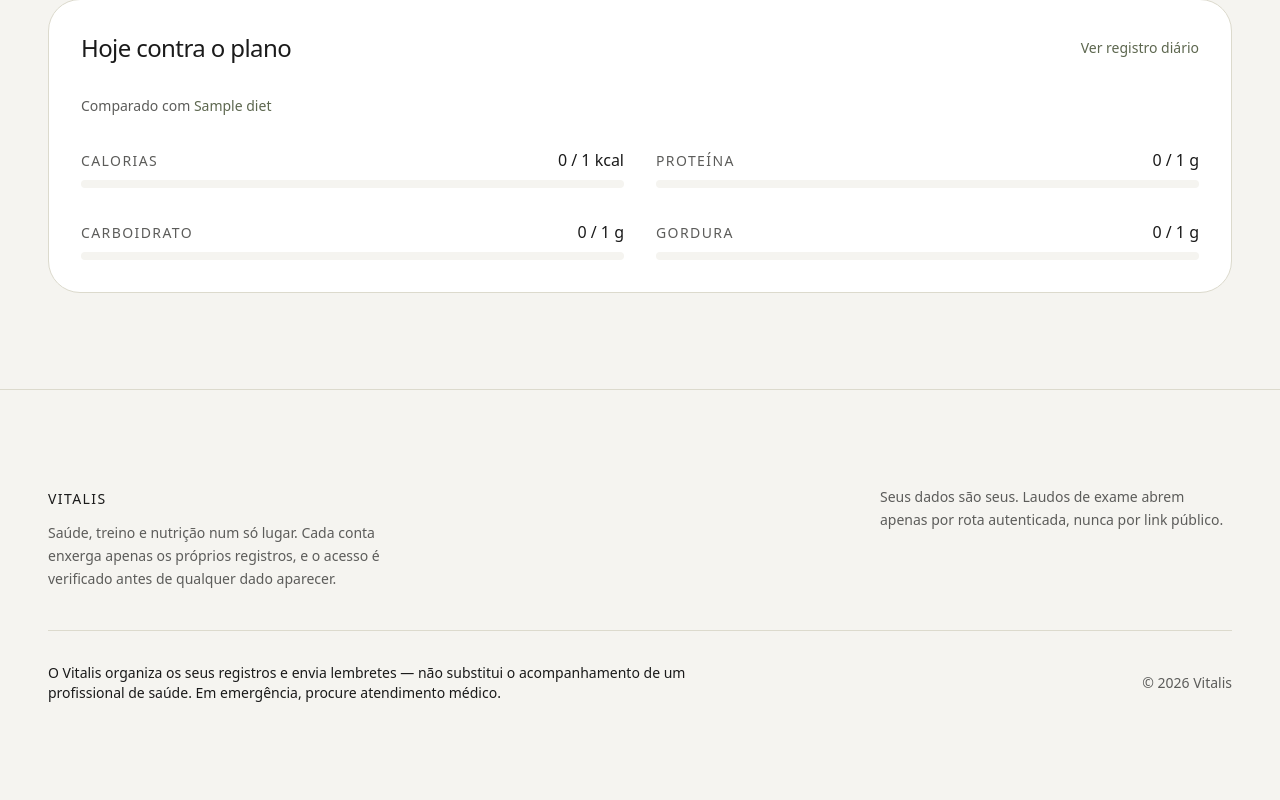
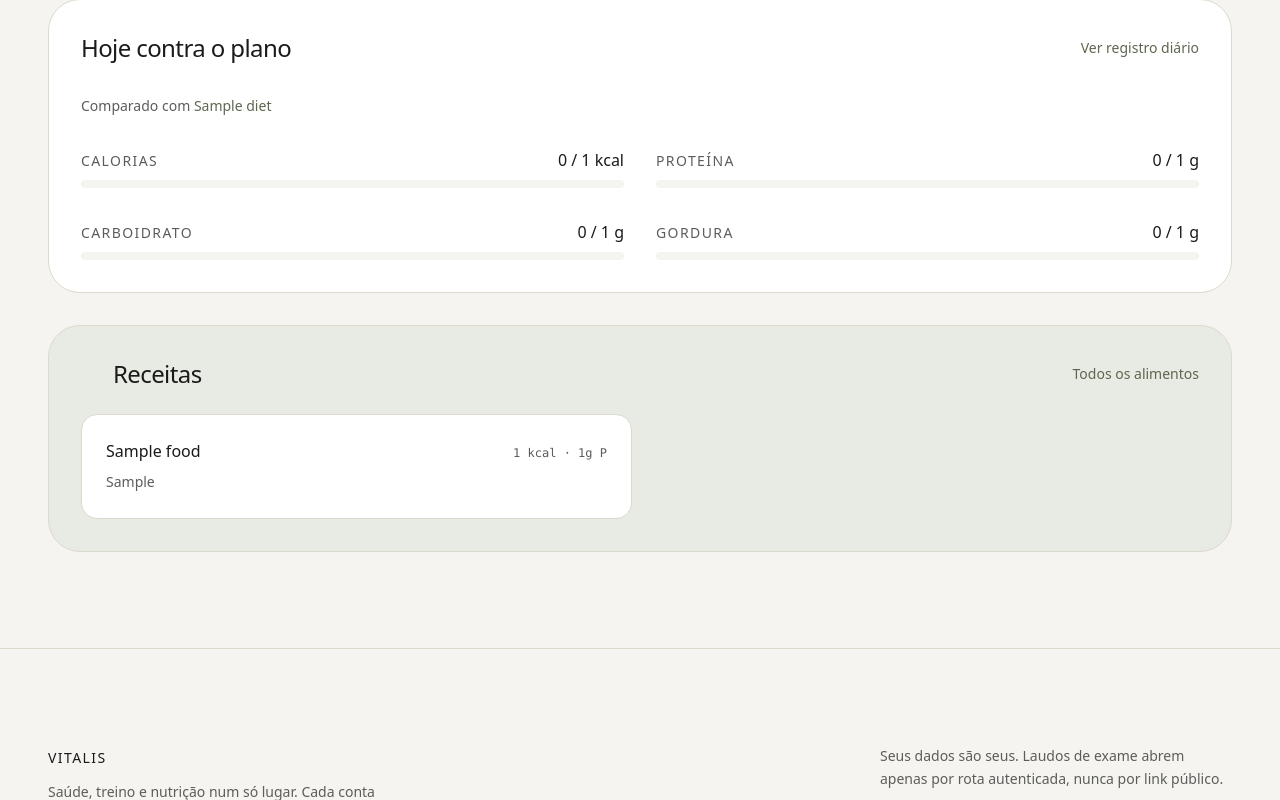
Before and after one commit to elvertoni/vitalis, a Django app: page /nutricao/ in a window 1280 px wide. Shown: the part 691-1491 px from the top of the page. Before the commit the page ends 1393 px from the top, so only its background shows below. Run offline with Django 5.2, Linux system fonts and the light colour scheme; a user stored in the database is signed in; tables that the repository leaves empty hold one stand-in row (values such as "Sample post"); data that the repository does not hold is empty; some libraries are stand-ins or nearby versions.

Commit message:
feat(nutricao): receita aparece no hub, não a quatro cliques
O preparo estava só na tela do alimento, alcançável por dieta → refeição →
"ver preparo". Receita se consulta na hora de montar o prato, então o hub
de Nutrição lista o que tem preparo cadastrado, com o começo do texto e o
link. Na lista de alimentos, quem tem receita ganha o ícone, e a linha
passa a mostrar o peso da unidade quando existe.

Co-Authored-By: Claude Opus 5 <noreply@anthropic.com>
Claude-Session: https://claude.ai/code/session_01M5dz64iQpMVh3TuGNnD24a

```diff
--- a/nutricao/views.py
+++ b/nutricao/views.py
@@ -46,6 +46,10 @@ class NutritionIndexView(LoginRequiredMixin, TemplateView):
         context['today_totals'] = daily_totals(user, today)
         context['today_logs'] = DailyLog.objects.filter(user=user, date=today).select_related('food')
         context['latest_weight'] = WeightLog.objects.filter(user=user).order_by('-date').first()
+
+        # As receitas ficavam a quatro cliques (dieta → refeição → alimento). Preparo é
+        # coisa que se consulta na hora de montar o prato, então aparece no hub.
+        context['recipes'] = Food.objects.filter(user=user).exclude(recipe='').order_by('name')
 
         # Comparador de cardápios: a dieta ativa contra a anterior, ambas do próprio dono.
         # Sem duas dietas cadastradas o bloco simplesmente não aparece (``plans``).
--- a/templates/nutricao/index.html
+++ b/templates/nutricao/index.html
@@ -69,6 +69,30 @@
             </div>
             {% endif %}
         </div>
+
+        {# Receitas do próprio cadastro: o que é preparado em casa e se consulta na hora #}
+        {% if recipes %}
+        <div class="bg-[#e8eae4] rounded-[2rem] p-8 border border-[#dcdacd] mt-8">
+            <div class="flex items-center justify-between gap-4 mb-6">
+                <div class="flex items-center gap-3">
+                    <i data-lucide="chef-hat" class="w-5 h-5 stroke-[1.5] text-[#5d674f]"></i>
+                    <h2 class="text-2xl font-medium tracking-tight text-[#1a1a1a]">Receitas</h2>
+                </div>
+                <a href="{% url 'nutricao:food_list' %}" class="text-sm font-medium text-[#5d674f] hover:text-[#4a523f] transition-colors">Todos os alimentos</a>
+            </div>
+            <div class="grid md:grid-cols-2 gap-4">
+                {% for food in recipes %}
+                <a href="{{ food.get_absolute_url }}" class="block bg-white rounded-2xl p-6 border border-[#dcdacd] hover:shadow-md transition-shadow">
+                    <div class="flex items-baseline justify-between gap-3 mb-2">
+                        <h3 class="text-base font-medium text-[#1a1a1a]">{{ food.name }}</h3>
+                        <span class="text-xs text-[#5c5c5a] shrink-0 font-mono">{{ food.calories|floatformat:0 }} kcal · {{ food.protein_g|floatformat:0 }}g P</span>
+                    </div>
+                    <p class="text-sm text-[#5c5c5a] leading-relaxed">{{ food.recipe|truncatechars:150 }}</p>
+                </a>
+                {% endfor %}
+            </div>
+        </div>
+        {% endif %}
 
         {# Comparador de cardápios: a dieta ativa contra a anterior, tudo lido das dietas do dono #}
         {% if plan_comparison %}
```
Also changed, not shown: templates/nutricao/food_list.html (+7 -2 lines).
